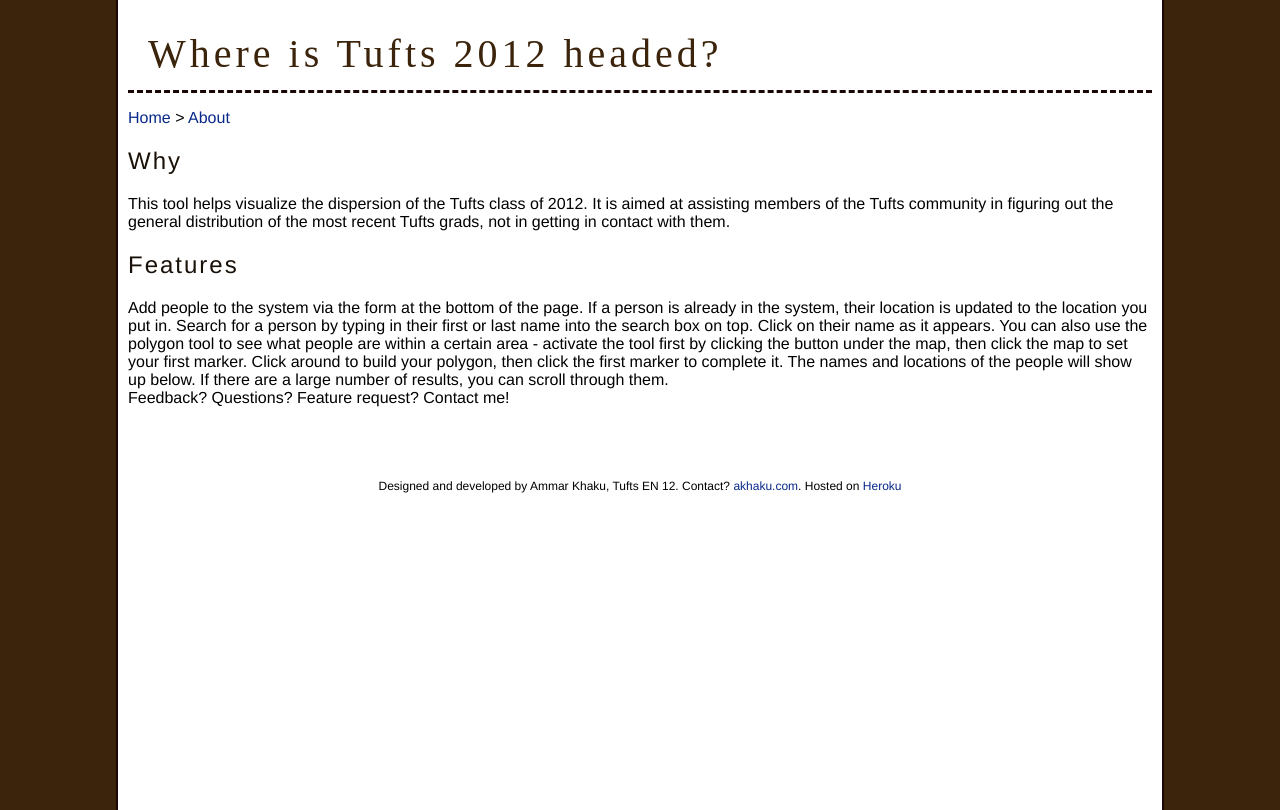
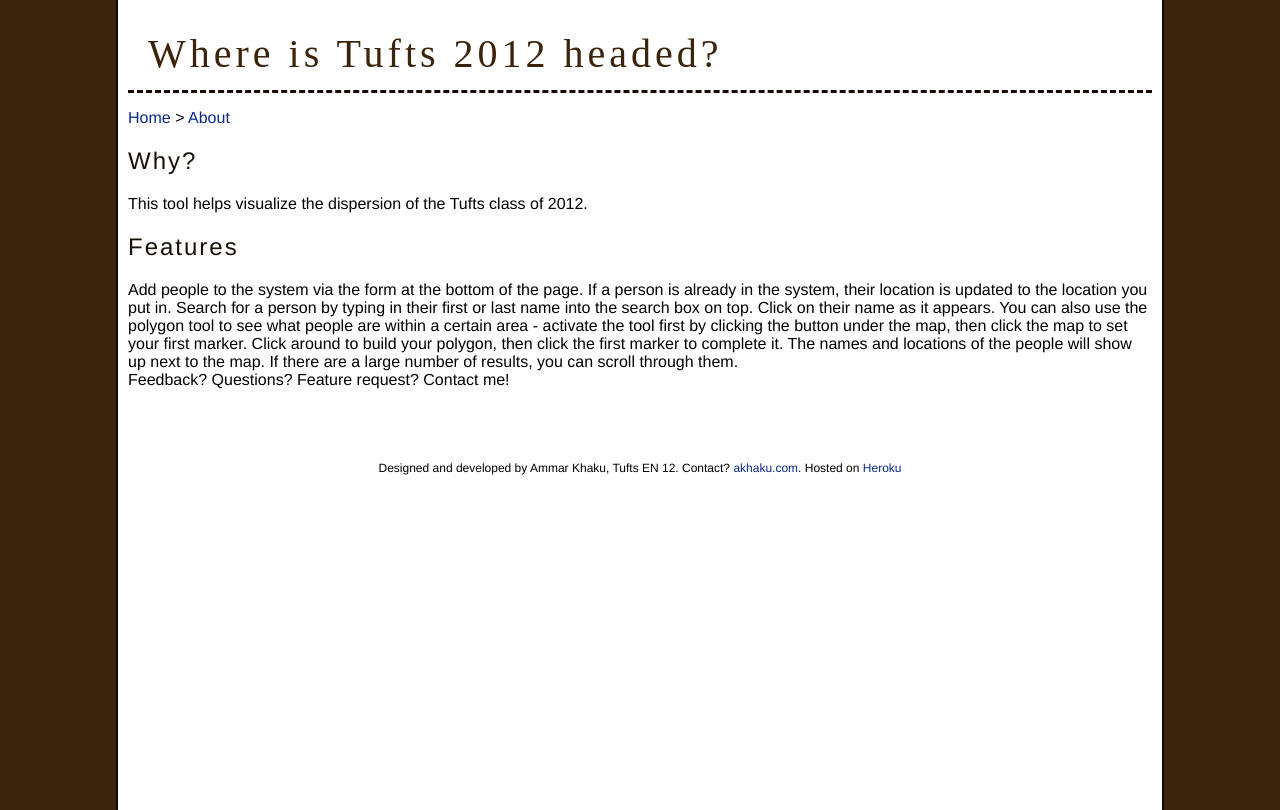
Before and after one commit to akhaku/Tufts-2012, a Django app: page /about/ in a window 1280 px wide. Run offline with Django 3.2, Linux system fonts and the light colour scheme; parts of the project's set-up code (start-up, migrations or seed data) failed here and were passed over; some web fonts are replaced.

Commit message:
Modified about Fixed autocomplete search with spaces

```diff
--- a/tufts2012/templates/about.html
+++ b/tufts2012/templates/about.html
@@ -2,11 +2,8 @@
 {% block body %}
 <p><a href="{% url where.views.home %}">Home</a> &gt;
 <a href="{% url where.views.home %}">About</a></p>
-<h2>Why</h2>
-<p>This tool helps visualize the dispersion of the Tufts class of 2012. It is
-aimed at assisting members of the Tufts community in figuring out the general
-distribution of the most recent Tufts grads, not in getting in contact with
-them.</p>
+<h2>Why?</h2>
+<p>This tool helps visualize the dispersion of the Tufts class of 2012.</p>
 <h2>Features</h2>
 <p>Add people to the system via the form at the bottom of the page. If a person
 is already in the system, their location is updated to the location you put in.
@@ -15,8 +12,8 @@ on top. Click on their name as it appears. You can also use the polygon tool to
 see what people are within a certain area - activate the tool first by clicking
 the button under the map, then click the map to set your first marker. Click
 around to build your polygon, then click the first marker to complete it. The
-names and locations of the people will show up below. If there are a large
-number of results, you can scroll through them.
+names and locations of the people will show up next to the map. If there are a
+large number of results, you can scroll through them.
 <br/>
 Feedback? Questions? Feature request? Contact me!</p>
 
--- a/tufts2012/where/views.py
+++ b/tufts2012/where/views.py
@@ -106,9 +106,14 @@ def find_area(request, coords):
     return HttpResponse(json.dumps(selected_users))
 
 def search_ajax(request):
-    term = request.REQUEST.get('term')
-    locations = Location.objects.filter(Q(user__first_name__icontains=term) \
-            | Q(user__last_name__icontains=term)).select_related('user')
+    term = request.REQUEST.get('term').rstrip().lstrip().split()
+    term1 = term[0]
+    try:
+        term2 = term[1]
+    except IndexError:
+        term2 = term1
+    locations = Location.objects.filter(Q(user__first_name__icontains=term1) \
+            | Q(user__last_name__icontains=term2)).select_related('user')
     matches = []
     for loc in locations:
         label = loc.user.get_full_name()
```
